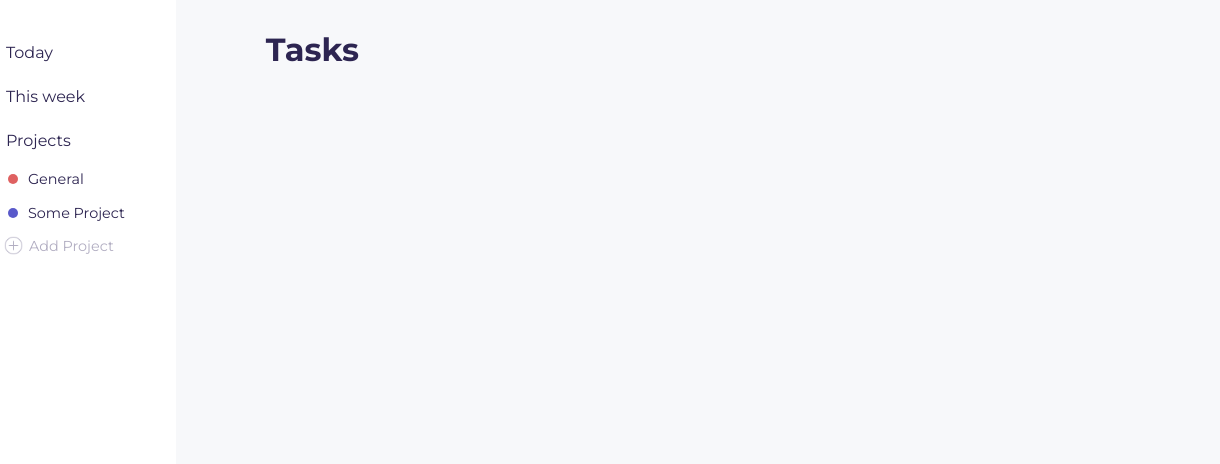
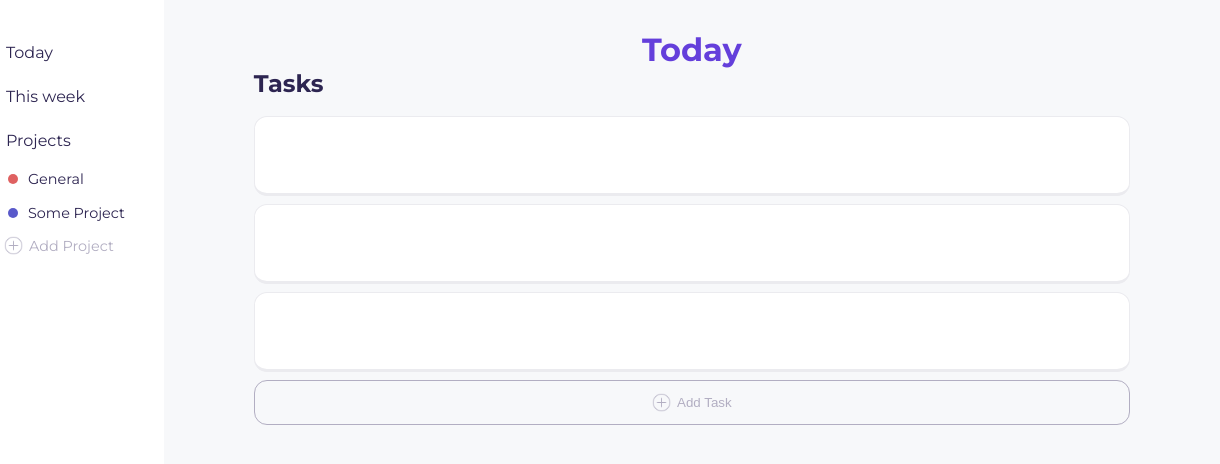
Before and after one commit to Orelba/todo-list, a plain HTML site: page index.html in a window 1280 px wide. Shown: the full height of the page, 60-1280 px from the left. Drawn offline with Linux system fonts and the light colour scheme.

Commit message:
add basic task design

```diff
--- a/index.html
+++ b/index.html
@@ -22,18 +22,18 @@
           Today
         </li>
         <li>
-          <img src="images/week.png" alt="Today" height="28" width="28">
+          <img src="images/week.png" alt="Week" height="28" width="28">
           This week
         </li>
         <li>
-          <img src="images/folder.png" alt="Today" height="28" width="28">
+          <img src="images/folder.png" alt="Projects" height="28" width="28">
           Projects
         </li>
         <ul class="project-list">
           <li><div class="bulletpoint red"></div>General</li>
           <li><div class="bulletpoint blue"></div>Some Project</li>
           <li class="add-project">
-            <img src="images/plus.png" alt="Today" height="19" width="19">
+            <img src="images/plus.png" alt="Add" height="19" width="19">
             Add Project
           </li>
         </ul>
@@ -41,11 +41,22 @@
     </nav>
 
     <main>
-      <h1>Tasks</h1>
+      <h1 class="main-heading">Today</h1>
       <div class="task-container">
+        <h2>Tasks</h2>
         <article class="task">
 
         </article>
+        <article class="task">
+
+        </article>
+        <article class="task">
+
+        </article>
+        <button class="add-task-btn">
+          <img src="images/plus.png" alt="Add" height="19" width="19">
+          Add Task
+        </button>
       </div>
     </main>
   </div>
--- a/style.css
+++ b/style.css
@@ -1,9 +1,11 @@
 :root {
   --text-color: rgb(45, 37, 81);
-  --background: rgb(247, 248, 250);
-  --sidebar: rgb(255, 255, 255);
+  --main-theme-color: rgb(247, 248, 250);
+  --secondary-theme-color: rgb(255, 255, 255);
   --vivid-color: rgb(100, 63, 219);
-  --muted-color: rgb(178, 174, 194);
+  --main-muted-color: rgb(178, 174, 194);
+  --secondary-muted-color: rgb(235, 235, 239);
+  --default-radius: 13px;
 }
 
 * {
@@ -12,16 +14,16 @@
   box-sizing: border-box;
 }
 
-body {
-  font-family: 'Montserrat', sans-serif;
-  font-size: 16px;
-  color: var(--text-color);
+html {
+  font-family: 'Montserrat', sans-serif !important;
+  font-size: 16px !important;
+  color: var(--text-color) !important;
 }
 
 #content {
   display: flex;
   min-height: 100vh;
-  background-color: var(--background);
+  background-color: var(--main-theme-color);
 }
 
 ul {
@@ -32,7 +34,7 @@ nav {
   padding: 30px 20px;
   width: 300px;
   height: 100vh;
-  background-color: var(--sidebar);
+  background-color: var(--secondary-theme-color);
   margin-right: 70px;
 }
 
@@ -40,16 +42,17 @@ nav li {
   padding: 8px;
   display: flex;
   align-items: center;
-  border-radius: 13px;
+  border-radius: var(--default-radius);
   gap: 10px;
 }
 
 nav li:hover {
-  background-color: var(--background);
+  background-color: var(--main-theme-color);
   color: var(--vivid-color);
 }
 
-nav li img {
+nav li img,
+.add-task-btn img {
   filter: invert(80%) sepia(8%) saturate(450%) hue-rotate(211deg) brightness(89%) contrast(86%);
 }
 
@@ -73,7 +76,7 @@ nav li:hover img {
 .add-project {
   padding: 6px 4px;
   gap: 6px;
-  color: var(--muted-color)
+  color: var(--main-muted-color)
 }
 
 .red {
@@ -87,4 +90,43 @@ nav li:hover img {
 main {
   width: 100%;
   padding: 30px 20px;
+  margin-right: 70px;
 }
+
+.main-heading {
+  color: var(--vivid-color);
+  text-align: center;
+}
+
+.task-container h2 {
+  margin-bottom: 18px;
+}
+
+.task {
+  background-color: var(--secondary-theme-color);
+  min-width: 500px;
+  width: 100%;
+  height: 80px;
+  border: 1px solid var(--secondary-muted-color);
+  border-bottom-width: 3px;
+  border-radius: var(--default-radius);
+  margin-bottom: 8px;
+}
+
+.add-task-btn {
+  appearance: none;
+  border: 1px solid var(--main-muted-color);
+  color: var(--main-muted-color);
+  background-color: inherit;
+  width: 100%;
+  height: 45px;
+  border-radius: var(--default-radius);
+  display: flex;
+  align-items: center;
+  justify-content: center;
+  gap: 6px;
+}
+
+.add-task-btn:hover {
+
+}
```
